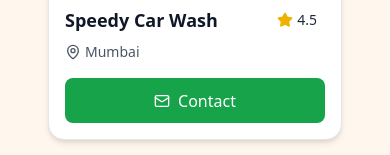
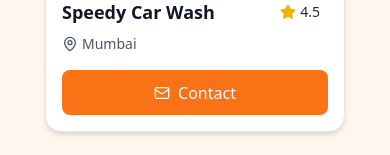
Before and after one commit to kanak1803/Frontend-Developer-Intern-Assignment---FindyIt, a React (Vite) app: page / in a window 390 px wide. Shown: the part 451-606 px from the top of the page. Built offline with nearby package versions, Linux system fonts and the light colour scheme; grey boxes are pictures that could not be loaded.

Commit message:
Update App.css

```diff
--- a/src/App.css
+++ b/src/App.css
@@ -1,24 +1,39 @@
+@import "tailwindcss";
+
+:root {
+  --primary-color: #f97316; /* Warm Orange */
+  --secondary-color: #16a34a; /* Friendly Green */
+  --text-dark: #1e293b;
+  --text-light: #f8fafc;
+  --bg-light: #fff7ed;
+  --bg-dark: #242424;
+}
 
 #root {
   max-width: 1280px;
   margin: 0 auto;
   padding: 2rem;
   text-align: center;
+  background-color: var(--bg-light);
+  color: var(--text-dark);
 }
 
+/* LOGO STYLES */
 .logo {
   height: 6em;
   padding: 1.5em;
   will-change: filter;
-  transition: filter 300ms;
+  transition: filter 300ms, transform 300ms ease-in-out;
 }
 .logo:hover {
-  filter: drop-shadow(0 0 2em #646cffaa);
+  filter: drop-shadow(0 0 2em var(--primary-color));
+  transform: scale(1.05);
 }
 .logo.react:hover {
-  filter: drop-shadow(0 0 2em #61dafbaa);
+  filter: drop-shadow(0 0 2em #61dafb);
 }
 
+/* ANIMATED LOGO */
 @keyframes logo-spin {
   from {
     transform: rotate(0deg);
@@ -34,10 +49,61 @@
   }
 }
 
+/* CARD STYLES */
 .card {
   padding: 2em;
+  background: var(--bg-dark);
+  color: var(--text-light);
+  border-radius: 12px;
+  box-shadow: 0 4px 10px rgba(0, 0, 0, 0.1);
+  transition: transform 0.3s ease-in-out, box-shadow 0.3s ease-in-out;
+}
+.card:hover {
+  transform: translateY(-5px);
+  box-shadow: 0 6px 15px rgba(0, 0, 0, 0.15);
 }
 
+/* READ MORE TEXT */
 .read-the-docs {
   color: #888;
+  font-weight: 500;
+  transition: color 0.3s;
 }
+.read-the-docs:hover {
+  color: var(--secondary-color);
+}
+
+/* BUTTONS */
+button {
+  border-radius: 8px;
+  border: 1px solid transparent;
+  padding: 0.6em 1.2em;
+  font-size: 1em;
+  font-weight: 500;
+  font-family: inherit;
+  background-color: var(--primary-color);
+  color: var(--text-light);
+  cursor: pointer;
+  transition: background-color 0.3s, transform 0.2s;
+}
+button:hover {
+  background-color: var(--secondary-color);
+  transform: scale(1.05);
+}
+button:focus,
+button:focus-visible {
+  outline: 4px auto -webkit-focus-ring-color;
+}
+
+/* MEDIA QUERIES FOR RESPONSIVENESS */
+@media (max-width: 768px) {
+  #root {
+    padding: 1.5rem;
+  }
+  .card {
+    padding: 1.5em;
+  }
+  .logo {
+    height: 5em;
+  }
+}
```
